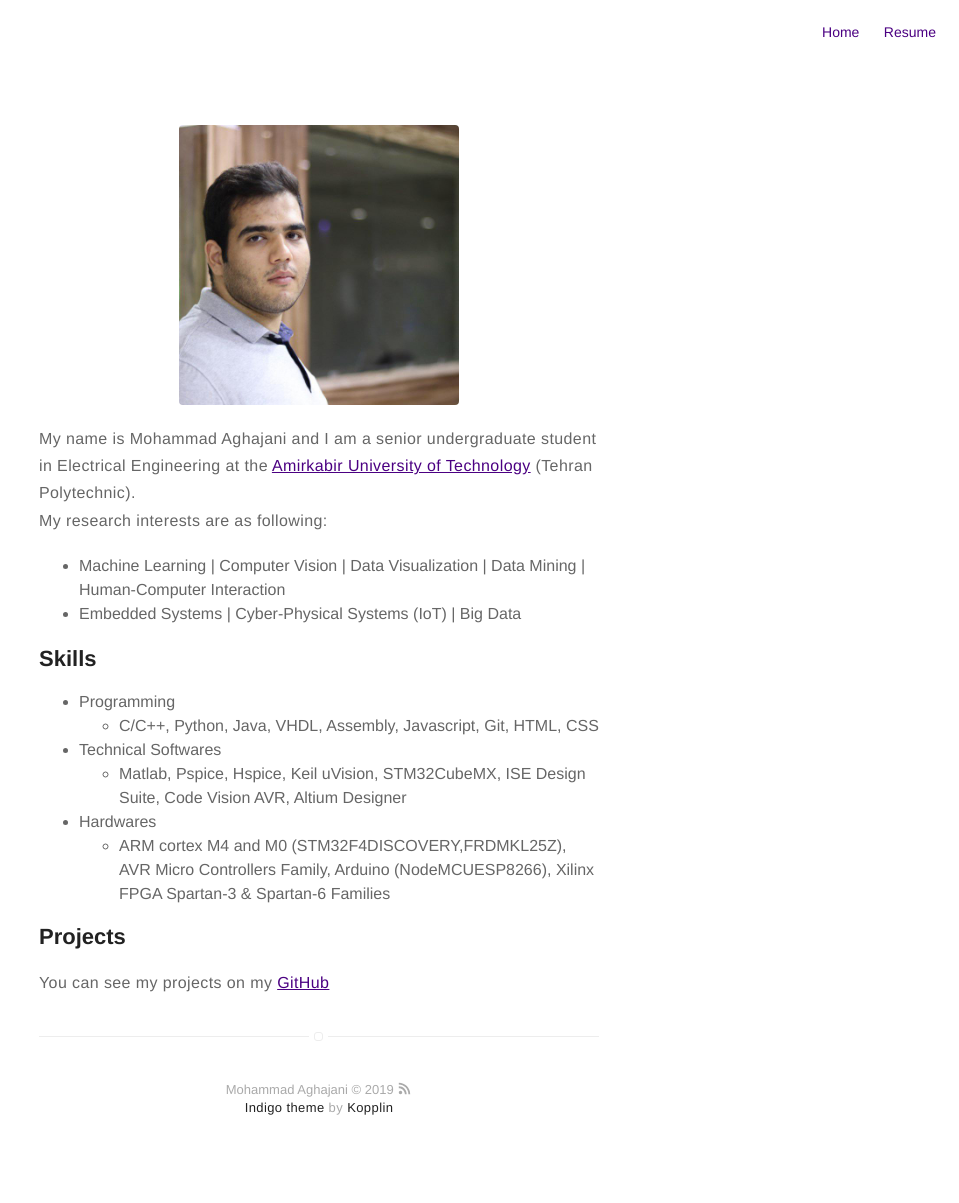
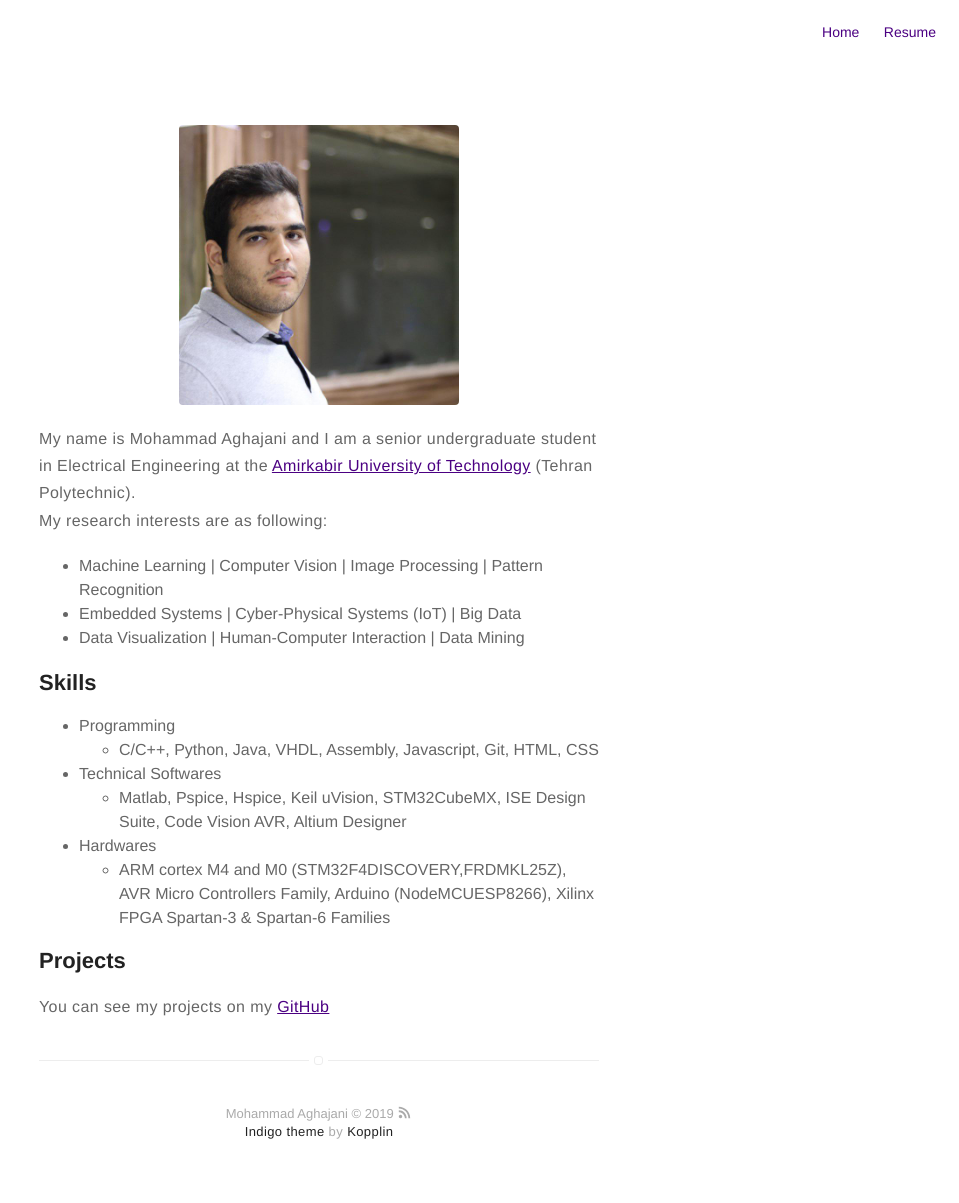
Before and after one commit to Mohammad-Aghajani/Mohammad-Aghajani.github.io, a Jekyll site: the page built from about.md, in a window 1280 px wide. Shown: the whole page, without its empty margins (321-1280 px from the left). Built offline with Jekyll 4.4.1, drawn with Linux system fonts in a browser that asks for light colours; before the commit the page ends 1179 px from its top, so only the background shows below that.

Commit message:
Update about.md

```diff
--- a/about.md
+++ b/about.md
@@ -8,8 +8,9 @@ layout: page
 My name is Mohammad Aghajani and I am a senior undergraduate student in Electrical Engineering at the <a href="aut.ac.ir/en" style="border:0;outline:0">Amirkabir University of Technology</a> (Tehran Polytechnic).<br>
 My research interests are as following:
 <ul class="skill-list">
-	<li> Machine Learning | Computer Vision | Data Visualization | Data Mining | Human-Computer Interaction  </li>
+	<li> Machine Learning | Computer Vision | Image Processing | Pattern Recognition  </li>
 	<li> Embedded Systems | Cyber-Physical Systems (IoT) | Big Data </li>
+	<li> Data Visualization | Human-Computer Interaction | Data Mining </li>
 </ul>
 </p>
 
```
